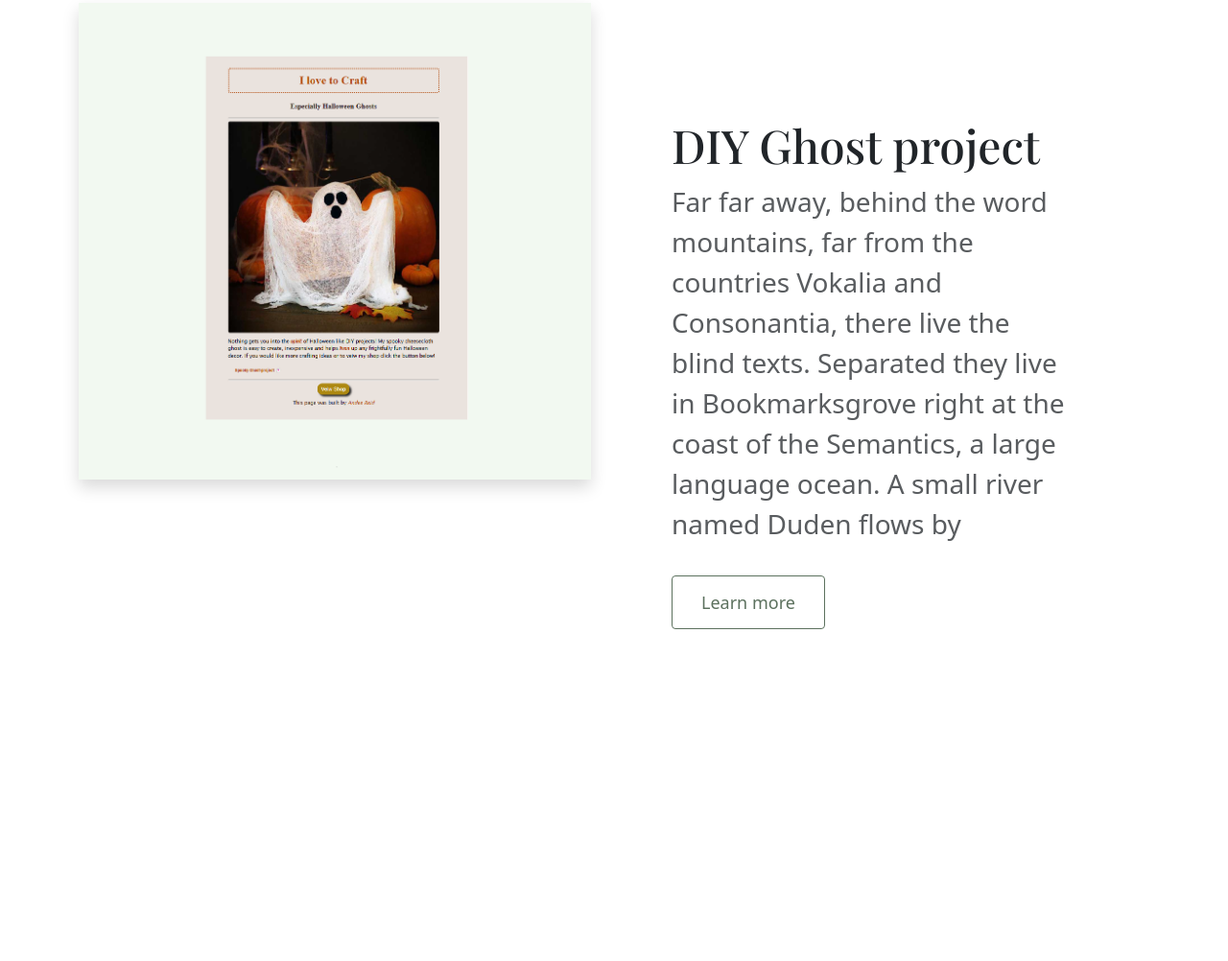
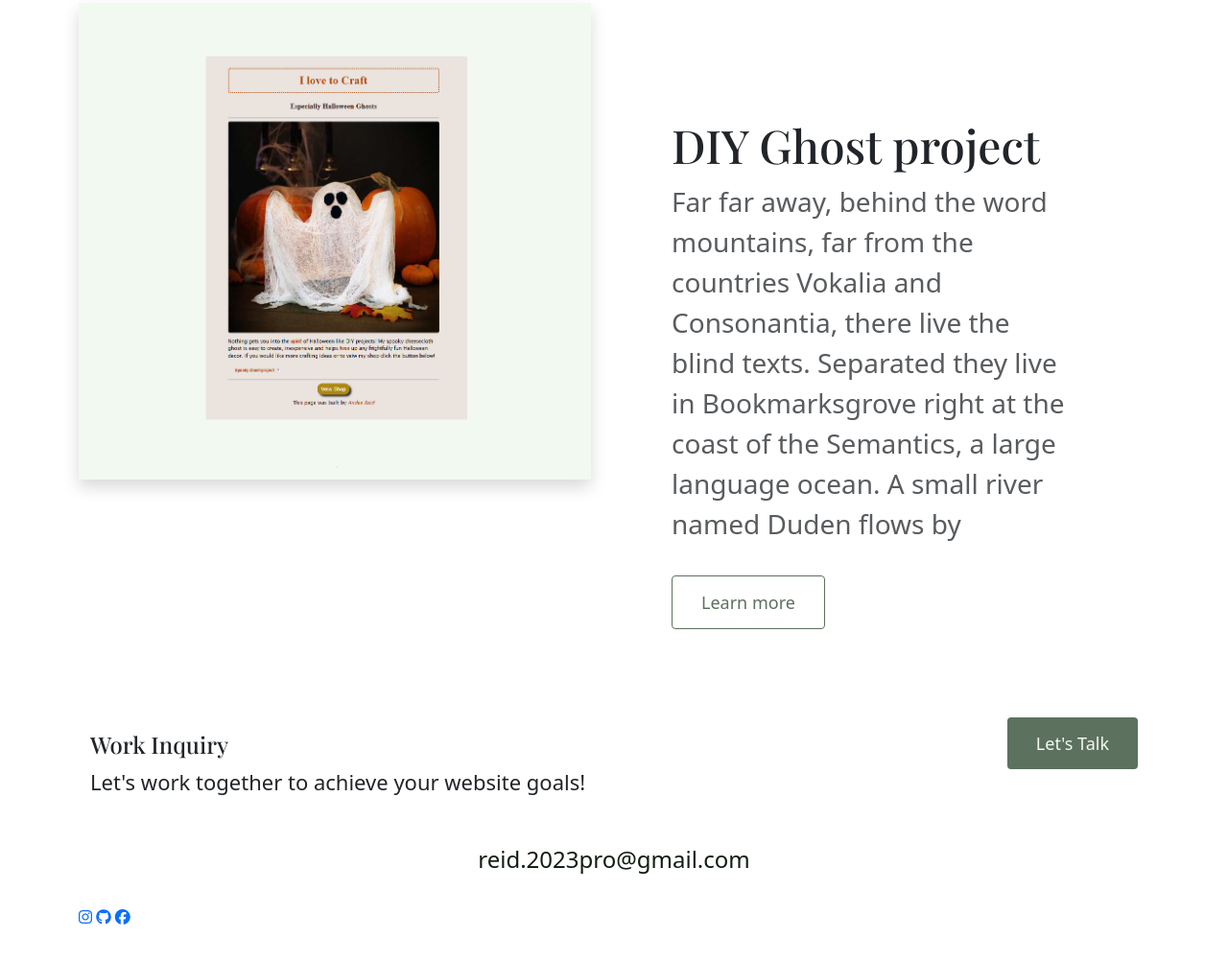
Before and after one commit to Andee-R/Portfolio-project, a plain HTML site: page index.html in a window 1280 px wide. Shown: the part 2412-3414 px from the top of the page at 96% size. Before the commit the page ends 3174 px from the top, so only its background shows below. Drawn offline with nearby package versions, Linux system fonts and the light colour scheme.

Commit message:
created footer and basic styling

```diff
--- a/index.html
+++ b/index.html
@@ -122,6 +122,29 @@
           </div>
         </div>
       </div>
+      <footer>
+        <div class="container d-flex justify-content-between">
+          <div>
+            <h4>Work Inquiry</h4>
+            <p>Let's work together to achieve your website goals!</p>
+          </div>
+          <div>
+            <a href="" class="btn-branding">Let's Talk</a>
+          </div>
+        </div>
+        <div class="email-link">
+          <a href="mailto:reid.2023pro@gamil.com">reid.2023pro@gmail.com</a>
+        </div>
+        <div class="social-links mb-5">
+          <a href="https://instagram.com/AndeeReid.codes"
+            ><i class="fa-brands fa-instagram"></i
+          ></a>
+          <a href="https://github.com/Andee-R"
+            ><i class="fa-brands fa-github"></i
+          ></a>
+          <a href="#"><i class="fa-brands fa-facebook"></i></a>
+        </div>
+      </footer>
     </div>
   </body>
 </html>
--- a/styles/style.css
+++ b/styles/style.css
@@ -1,7 +1,7 @@
 :root {
   --branding-color: #5c715e;
   --secondary-color: #f2f9f1;
-  --accent-color: #b6cdbd;
+  --accent-color: #101d11;
   --default-font-family: "Poppins", sans-serif;
   --heading-font-family: "Playfair Display", serif;
 }
@@ -20,6 +20,34 @@ h4 {
 p {
   font-weight: normal;
   font-size: 28px;
+}
+nav {
+  background-color: #faf7f5;
+}
+nav li {
+  display: inline;
+  list-style: none;
+  line-height: 100px;
+  font-size: 22px;
+  margin-left: 15px;
+}
+nav ul {
+  margin: 0;
+  padding: 0;
+}
+
+nav a {
+  text-decoration: none;
+  color: var(--accent-color);
+  transition: all 100ms ease-in-out;
+}
+
+nav a:hover,
+nav li.active a {
+  color: var(--branding-color);
+}
+.brand-logo {
+  max-height: 100px;
 }
 
 .hero {
@@ -97,34 +125,23 @@ p {
   padding: 35px;
   width: 350px;
 }
-.brand-logo {
-  max-height: 100px;
+footer p {
+  font-size: 22px;
 }
-nav {
-  background-color: #faf7f5;
+footer .email-link {
+  margin: 30px;
+  font-size: 24px;
+  text-align: center;
 }
-nav li {
-  display: inline;
-  list-style: none;
-  line-height: 100px;
-  font-size: 22px;
-  margin-left: 15px;
+footer .email-link a {
+  color: var(--accent-color);
+  text-decoration: none;
+  transition: all 100ms ease-in-out;
 }
-nav ul {
-  margin: 0;
-  padding: 0;
+footer .email-link a:hover {
+  color: var(--branding-color);
 }
 
-nav a {
-  text-decoration: none;
-  color: #101d11;
-  transition: all 100ms ease-in-out;
-}
-
-nav a:hover,
-nav li.active a {
-  color: var(--branding-color);
-}
 @media (max-width: 900px) {
   nav a {
     font-size: 14px;
```
Also changed, not shown: contact.html (+2 -2 lines).
